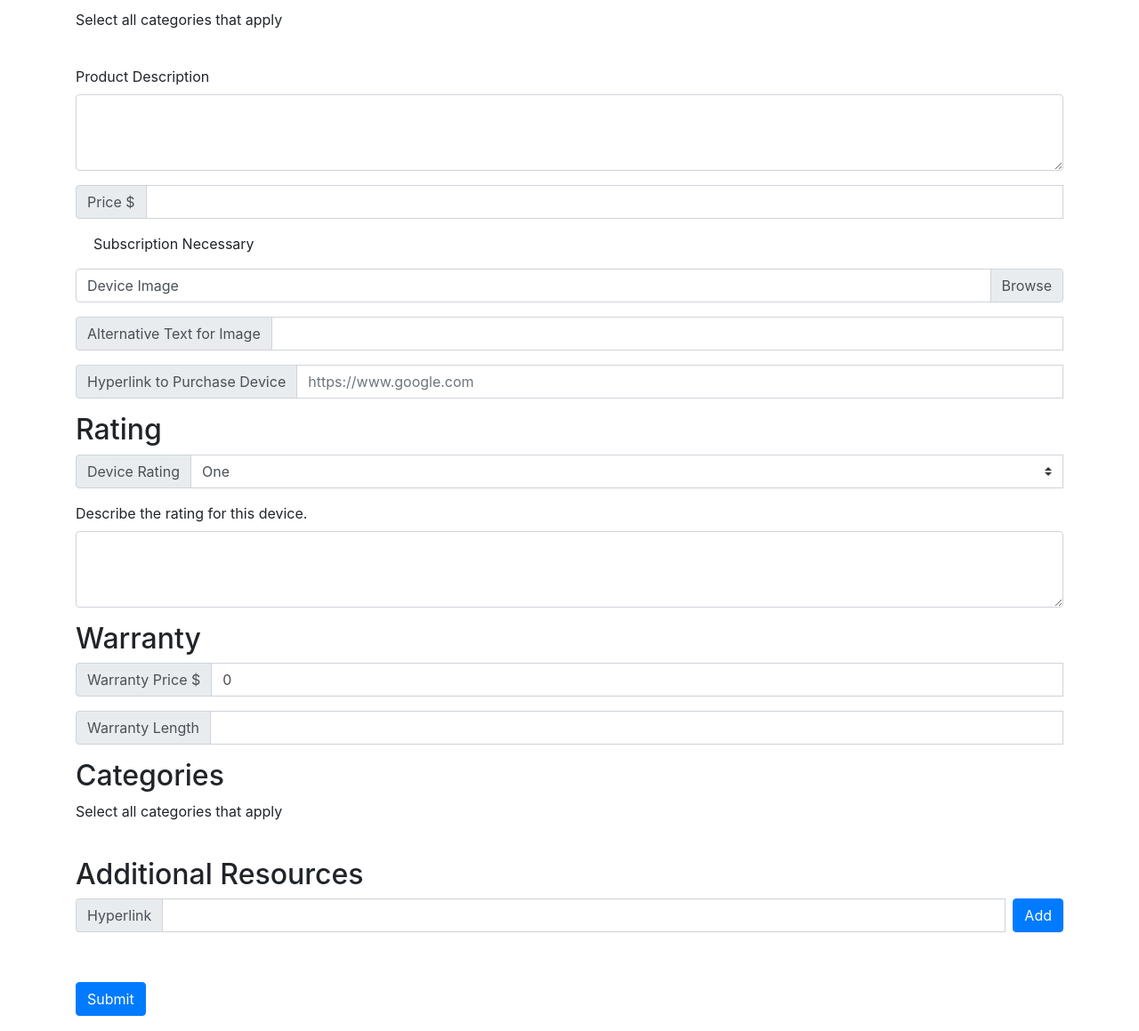
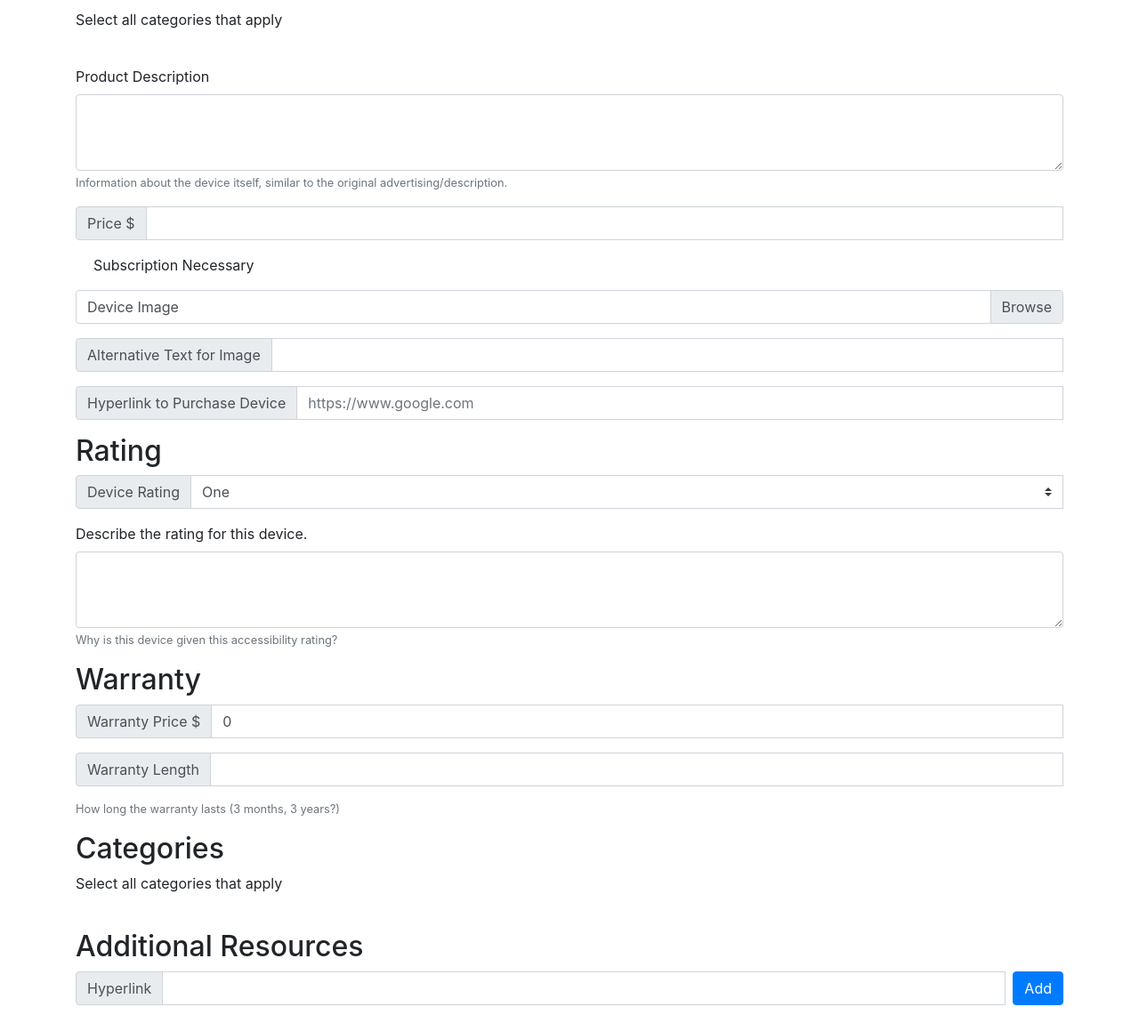
Before and after one commit to Dev-Laurin/smartHomeDevicesForDisabled, a Flask app: template smartify/templates/create_device.html in a window 1280 px wide. Shown: the part 170-1329 px from the top of the page at 89% size. Run offline with Flask 2, Linux system fonts and the light colour scheme; the template is opened without the code that fills it, so the values that code supplies are empty; parts of the project's set-up code (start-up, migrations or seed data) failed here and were passed over; some libraries are stand-ins or nearby versions.

Commit message:
Added small helper text to create device html.

```diff
--- a/smartify/templates/create_device.html
+++ b/smartify/templates/create_device.html
@@ -20,6 +20,7 @@
 			  {% else %}
 			  	<input type="text" id='name' name="name" class="form-control" required />
 			  {% endif %}
+
 			  <div class="valid-feedback">
 			  	Looks good!
 			  </div>
@@ -49,6 +50,7 @@
 		    {% else %}
 		    	<textarea class="form-control" name="description" id="description" rows="3" required></textarea>
 		    {% endif %}
+		    <small id="descriptionHelp" class="form-text text-muted">Information about the device itself, similar to the original advertising/description.</small>
 		    <div class="valid-feedback">
 		    	Looks good!
 		    </div>
@@ -125,6 +127,7 @@
 			    {% else %}
 			    	<textarea class="form-control" name="subscription_description" id="subscription_description" rows="3"></textarea>
 			    {% endif %}
+			    <small id="subscriptionDescriptionHelp" class="form-text text-muted">Provide any additional information about the subscription.</small>
 			    <div class="valid-feedback">
 			    	Looks good!
 			    </div>
@@ -203,6 +206,7 @@
 		    {% else %}
 		    	<textarea class="form-control" name="narrative" id="narrative" rows="3"></textarea>
 		    {% endif %}
+		    <small id="ratingDescriptionHelp" class="form-text text-muted">Why is this device given this accessibility rating?</small>
 		</div>
 		<h2>Warranty</h2>
 		<div class="input-group mb-3">
@@ -232,6 +236,7 @@
 			  	Looks good!
 			  </div>
 			</div>
+			<small id="warrantyLengthHelp" class="form-text text-muted">How long the warranty lasts (3 months, 3 years?)</small>
 		</div>
 		<h2>Categories</h2>
 		<p>Select all categories that apply</p>
```
